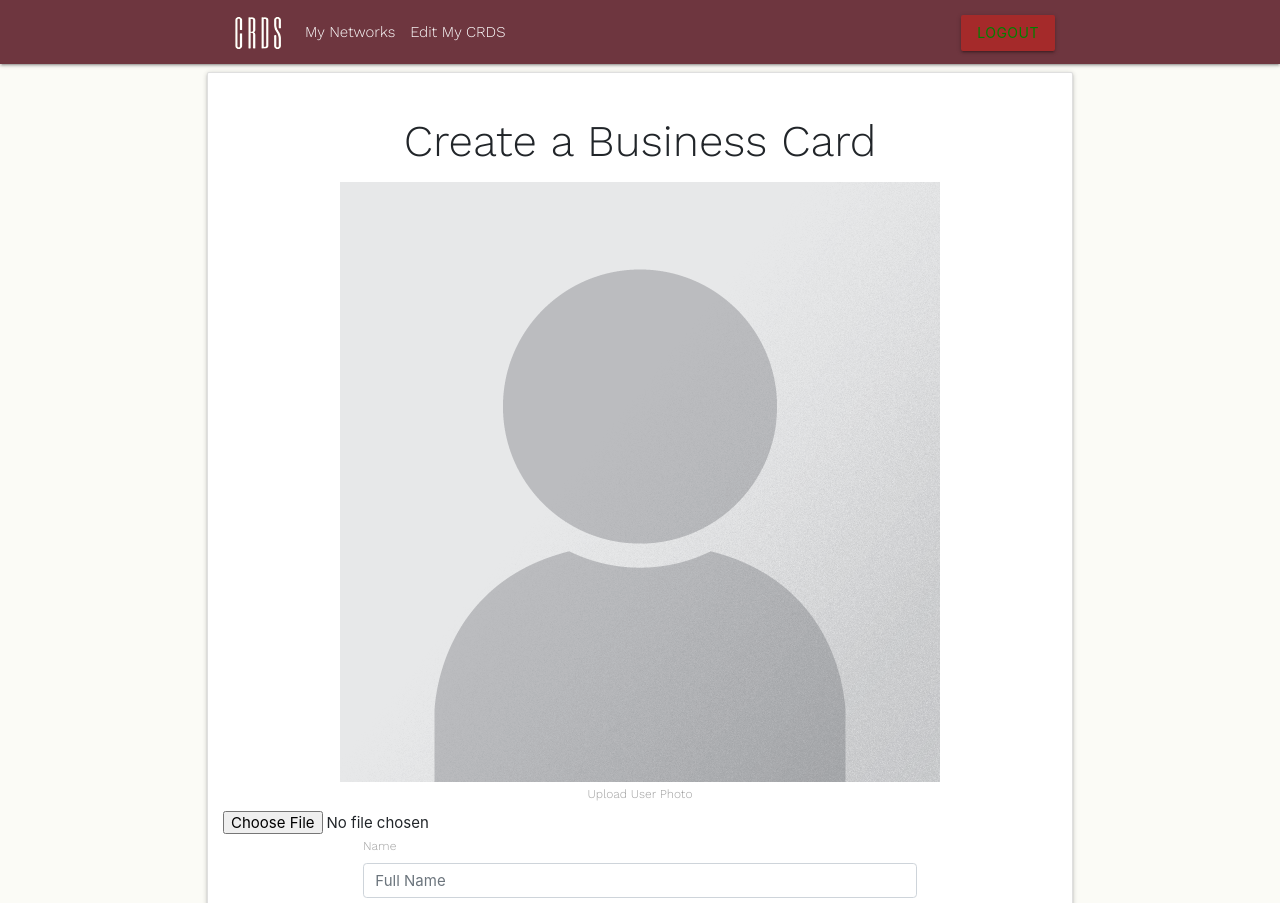
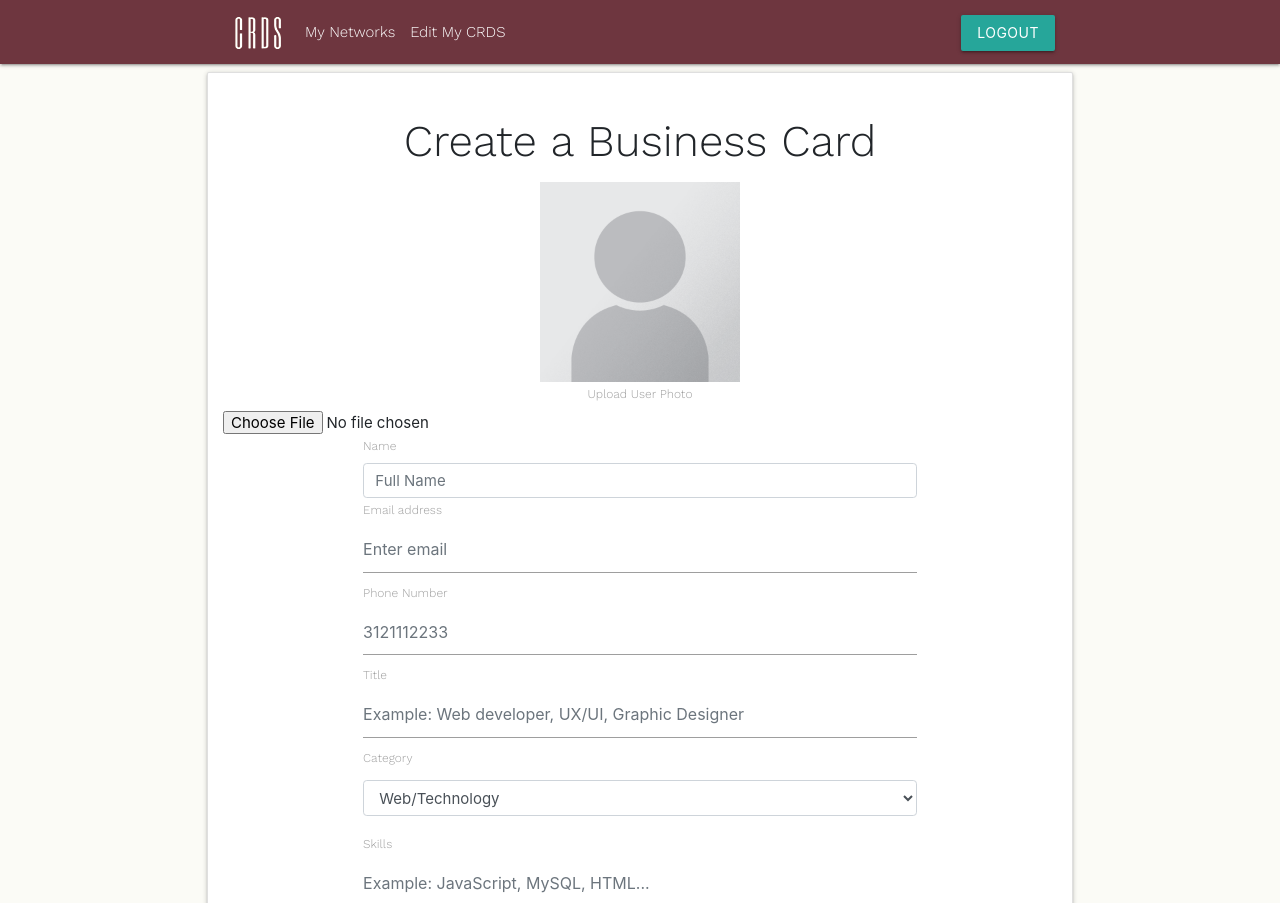
Before and after one commit to Miles-Windu/CRDS, a React (Create React App) app in the folder client/: page /user in a window 1280 px wide. Shown: the top 903 px of the page. Built offline with nearby package versions, Linux system fonts and the light colour scheme.

Commit message:
img styling in user

```diff
--- a/client/public/css/user.css
+++ b/client/public/css/user.css
@@ -1,8 +1,3 @@
-.btn{
-    background-color: brown;
-    color: green;
-}
-
 body, h1, h2, h3, p {
     font-family: 'Work Sans', sans-serif;
     font-weight: 300;
--- a/client/src/components/Landing/Landing.js
+++ b/client/src/components/Landing/Landing.js
@@ -51,7 +51,10 @@ class Landing extends Component {
                     <h1 className="display-4">Welcome to CRDS</h1>
                   <p className="lead">Lets make memorable connections</p>
 
-                    <p>Connections and social networks without the Social Media</p>
+                    <p>We want to get rid of the distractions of "feeds" and spam messages that
+                     are associated with social media. Entrust in putting your contact information on your business card
+                     and not an online profile where your information is leaked to marketers and sales reps.
+                     Connections and social networks without the Social Media</p>
 
                     <a className="btn btn-info btn-lg" href="/register" role="button">Sign Up!</a>
                 </div>
--- a/client/src/components/User/User.js
+++ b/client/src/components/User/User.js
@@ -46,10 +46,10 @@ class User extends Component {
                 {/* <!-- USER PHOTO UPLOAD --> */}
                 <div className="user-photo text-center">
                     <form className="mx-auto">
-                        <img src={Placeholder} alt="Place Holder" />
+                        <img src={Placeholder} alt="Place Holder" height="200" width="200"/>
                         <div className="text-center" >
                             <label for="userPhoto">Upload User Photo</label>
-                            <input type="file" className="form-control-file  justify-content-center" id="userPhoto" />
+                            <input type="file" className="form-control-file content-center" id="userPhoto" />
                         </div>
                     </form>
                 </div>
@@ -66,7 +66,7 @@ class User extends Component {
                 <input type="tel" className="form-control" id="phoneInput" placeholder="3121112233" pattern="[0-9]{3}[0-9]{3}[0-9]{4}" required />
                 {/* <!-- POSITION TITLE --> */}
                 <label for="titleInput">Title</label>
-                <input type="text" className="form-control" id="titleInput" placeholder="Example:Web developer" required />
+                <input type="text" className="form-control" id="titleInput" placeholder="Example: Web developer, UX/UI, Graphic Designer" required placeholderTextColor/>
                 {/* <!-- CATEGORY --> */}
                 <label for="titleInput">Category</label>
                 <select className="form-control" id="sel1" required>
@@ -80,9 +80,9 @@ class User extends Component {
                       </select >
                 {/* <!-- SKILLS --> */}
                 <label for="skillInput">Skills</label>
-                <input type="text" className="form-control" id="skillInput" placeholder="Example:JavaScript,MySQL..." required />
+                <input type="text" className="form-control" id="skillInput" placeholder="Example: JavaScript, MySQL, HTML..." required />
                 {/* <!-- SUBMIT --> */}
-                <a type="submit" href="/user/network" className="btn">Create your card</a>
+                <a type="submit" href="/user/network" className="btn" color="green">Create your card</a>
 
             </div>
             <br />
--- a/client/src/components/css/user.css
+++ b/client/src/components/css/user.css
@@ -1,9 +1,12 @@
-.btn{
-    background-color: brown;
-    color: green;
-}
-
 body, h1, h2, h3, p {
     font-family: 'Work Sans', sans-serif;
     font-weight: 300;
 }
+
+#userPhoto {
+    text-align: center;
+}
+
+::placeholder {
+    opacity: 40%;
+}
```
